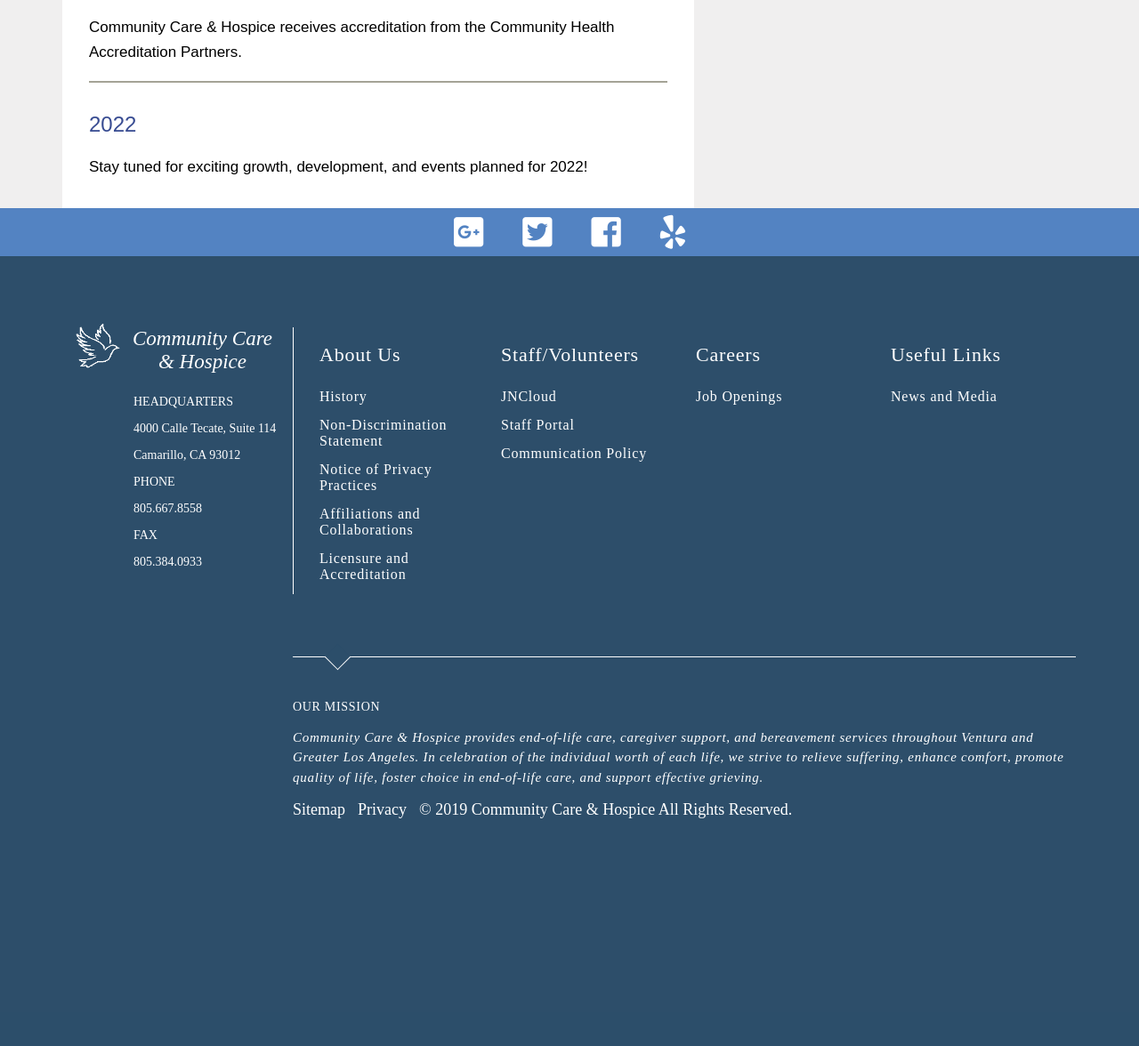
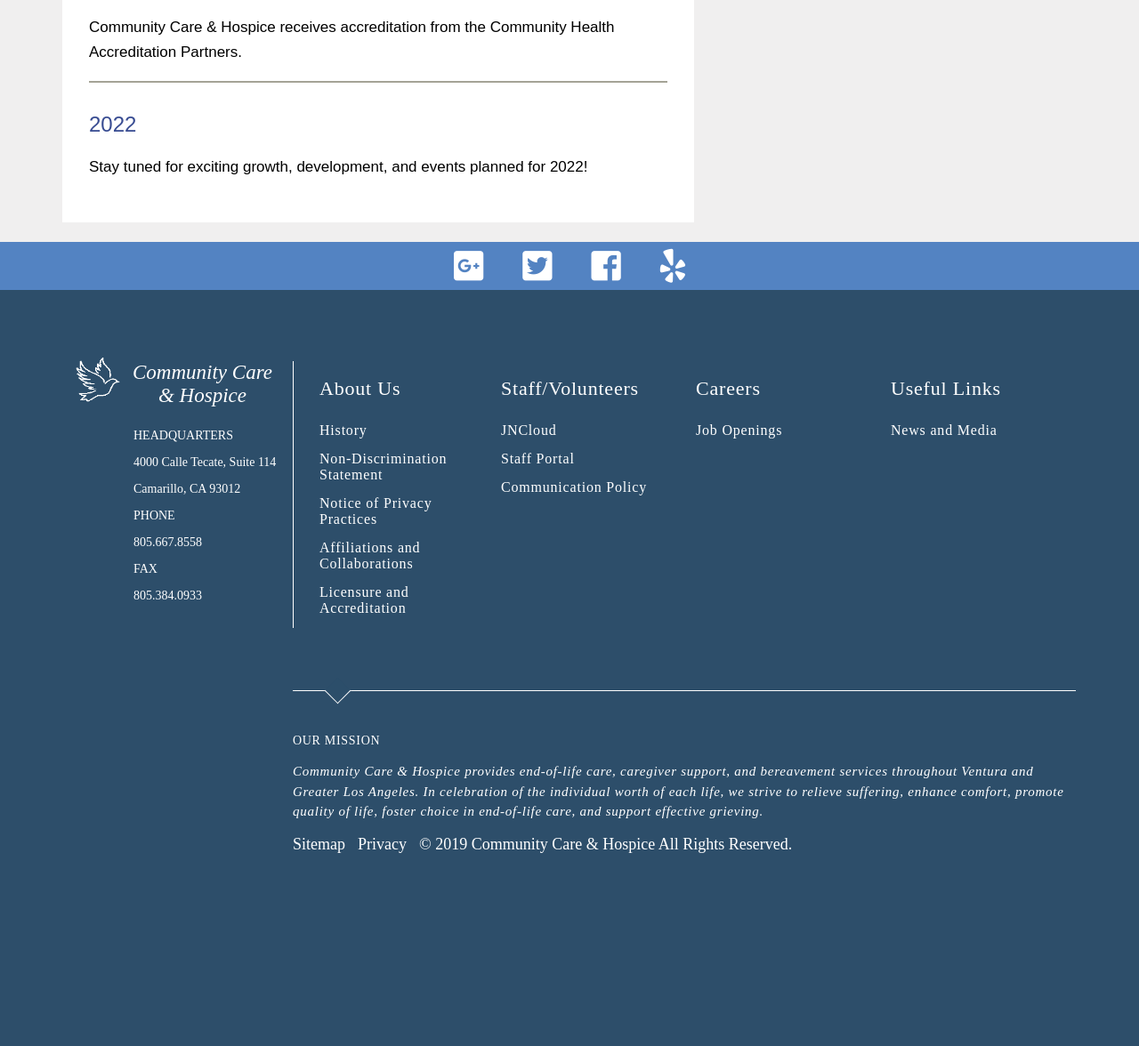
Before and after one commit to Kalightortaio/Community-Care-and-Hospice, a Django app: template apps/website/templates/website/about/pat-about-history.html in a window 1280 px wide. Shown: the part 1450-2626 px from the top of the page at 89% size. Before the commit the page ends 2370 px from the top, so only its background shows below. Run offline with Django 3.2, Linux system fonts and the light colour scheme; the template is opened without the code that fills it, so the values that code supplies are empty; some libraries are stand-ins or nearby versions.

Commit message:
fixed content-height for 2 pages

```diff
--- a/apps/website/static/website/css/pat-about-history.css
+++ b/apps/website/static/website/css/pat-about-history.css
@@ -5,5 +5,5 @@
   margin-bottom: 10px;
 }
 #content-wrapper {
-  min-height: 1350px;
+  min-height: 1500px;
 }
--- a/apps/website/static/website/cssmobile/pat-about-history.css
+++ b/apps/website/static/website/cssmobile/pat-about-history.css
@@ -1,6 +1,6 @@
 @media only screen and (min-width: 1024px){
   #content-wrapper {
-    min-height: 1350px;
+    min-height: 1500px;
   }
   .content img {
     float: left;
```
